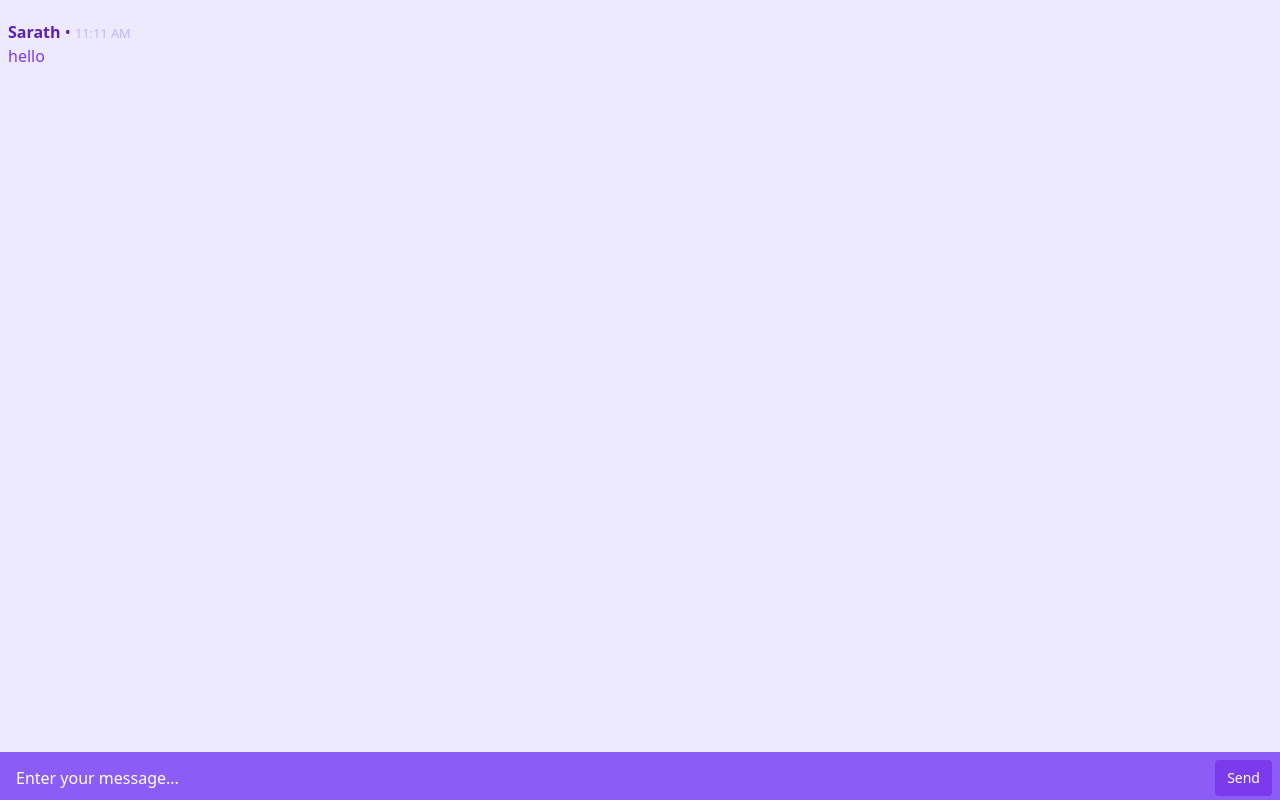
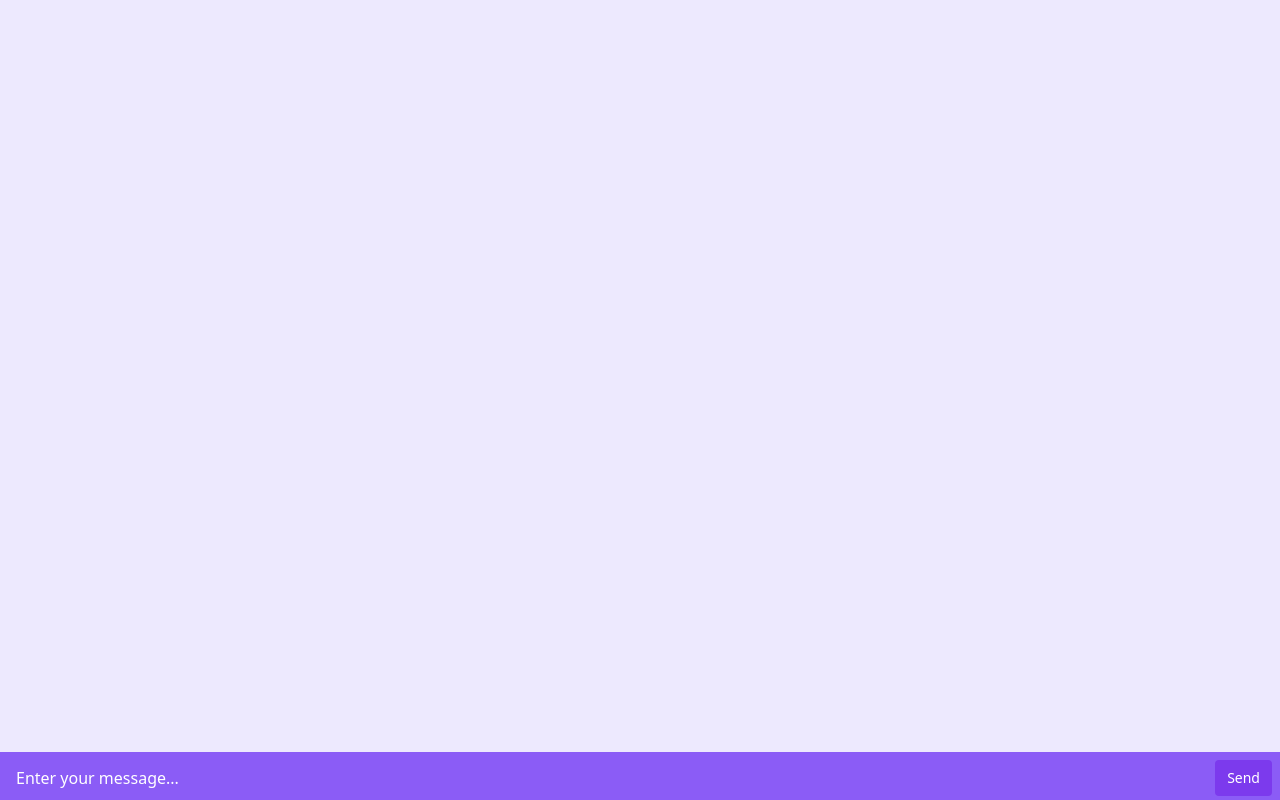
Before and after one commit to codeusekar/ChatApp, a website: page public/chat.html in a window 1280 px wide. Drawn offline with nearby package versions, Linux system fonts and the light colour scheme; no server answers.

```diff
--- a/public/chat.html
+++ b/public/chat.html
@@ -8,12 +8,6 @@
 
         <!-- All the messages are displayed -->
         <div class="all-messages p-2 divide-y mb-10">
-            <div class="message">
-                <div class="py-3">
-                    <p class="text-purple-800"><b>Sarath</b> • <small class="text-purple-300">11:11 AM</small></p>
-                    <p class="text-purple-600">hello</p>
-                </div>
-            </div>
         </div>
 
         <!-- scoll into view -->
```
